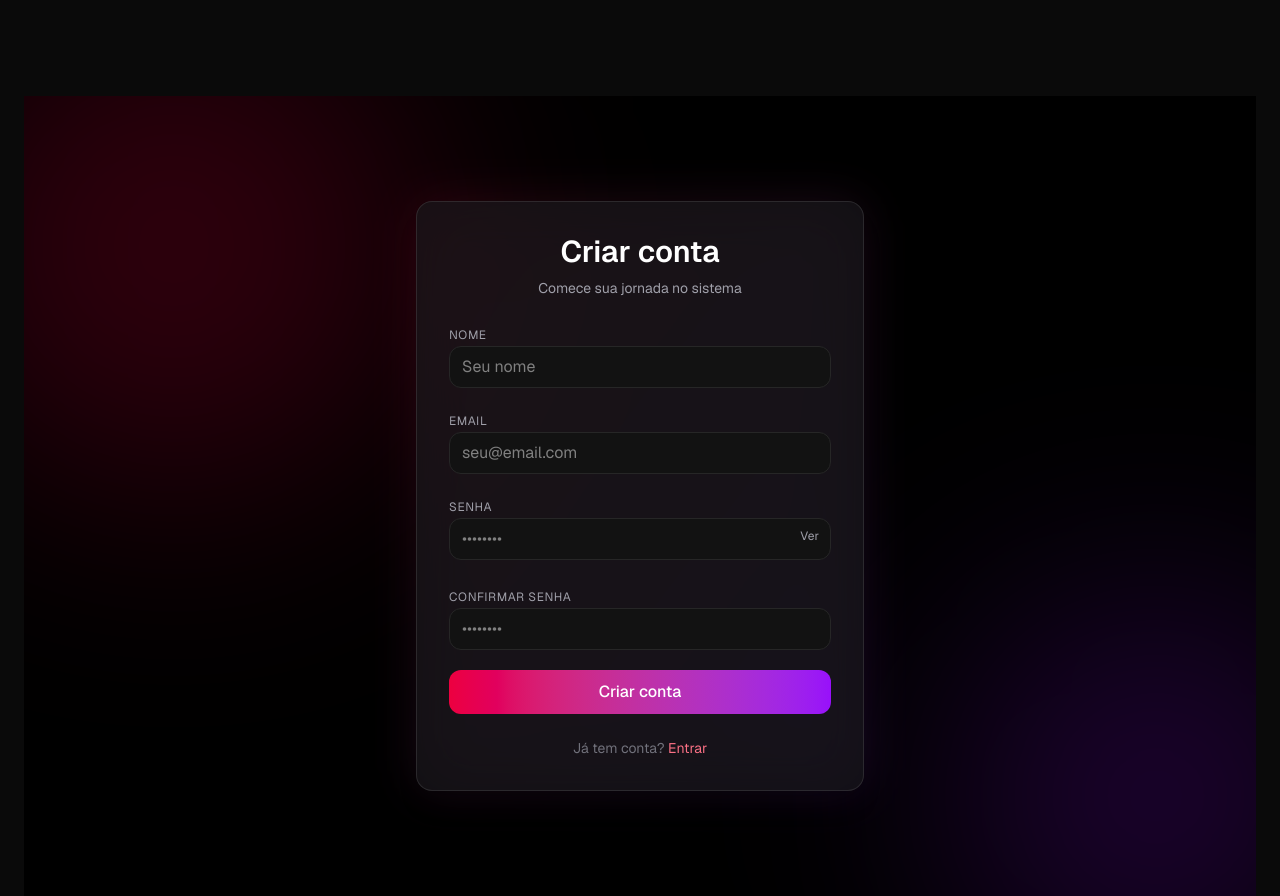
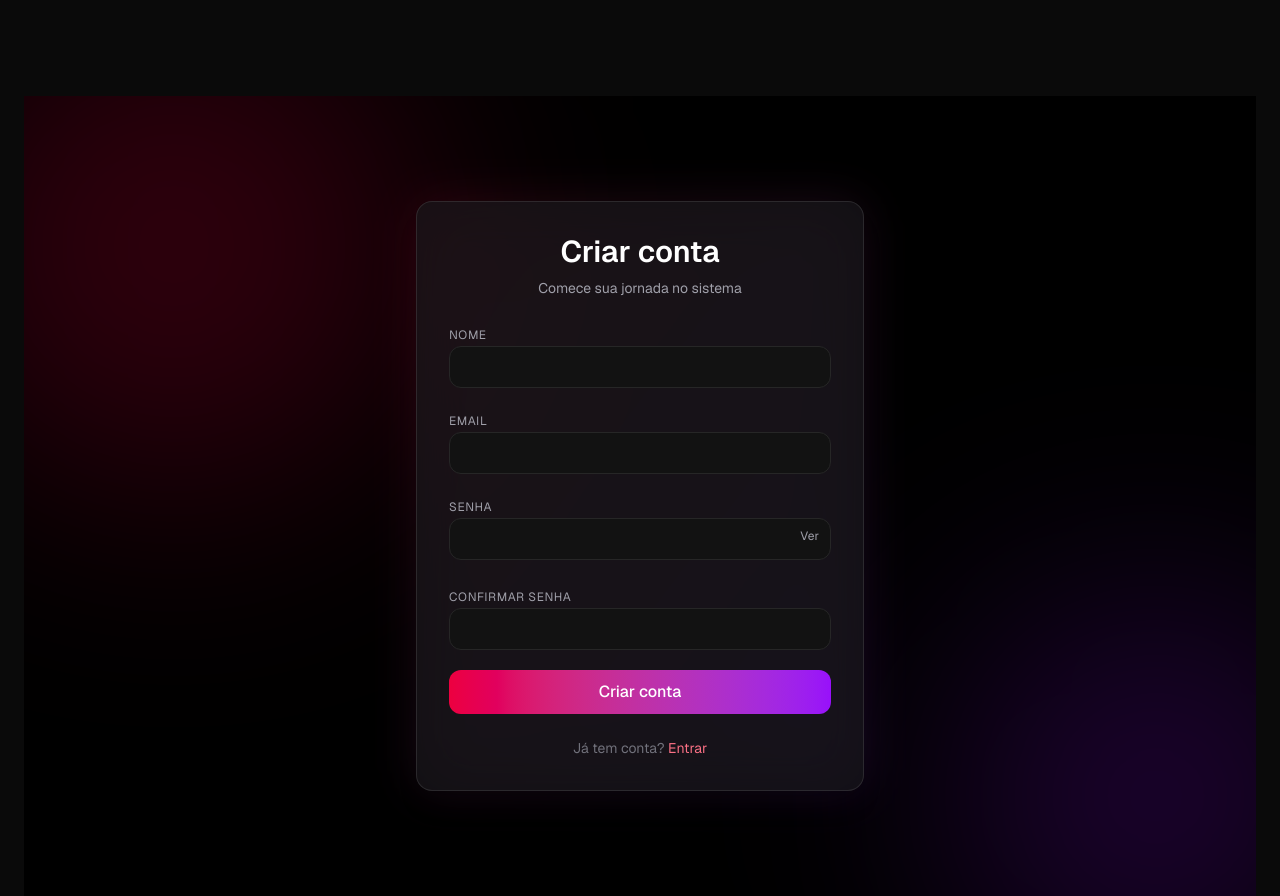
Before and after one commit to FelypeDantas/armazenador_de_fichas, a Next.js app: page /cadastrar in a window 1280 px wide. Built offline with nearby package versions, Linux system fonts and the light colour scheme; no server answers.

Commit message:
Update page.tsx

```diff
--- a/app/cadastrar/page.tsx
+++ b/app/cadastrar/page.tsx
@@ -1,36 +1,94 @@
 "use client";
 
-import { useState } from "react";
+import { useState, useCallback } from "react";
 
-export default function Cadastro() {
-  const [form, setForm] = useState({
+/* ─────────────────────────────
+   TYPES
+──────────────────────────── */
+
+type FormData = {
+  nome: string;
+  email: string;
+  senha: string;
+  confirmarSenha: string;
+};
+
+const defaultForm: FormData = {
   nome: "",
   email: "",
   senha: "",
   confirmarSenha: "",
-  });
+};
+
+/* ─────────────────────────────
+   PAGE
+──────────────────────────── */
+
+export default function Cadastro() {
+  const [form, setForm] = useState<FormData>(defaultForm);
 
   const [loading, setLoading] = useState(false);
-  const [erro, setErro] = useState("");
-  const [sucesso, setSucesso] = useState("");
+  const [erro, setErro] = useState<string | null>(null);
+  const [sucesso, setSucesso] = useState<string | null>(null);
   const [showPassword, setShowPassword] = useState(false);
 
-  function handleChange(e: React.ChangeEvent<HTMLInputElement>) {
-    setForm({ ...form, [e.target.name]: e.target.value });
+  /* ─────────────────────────────
+     HELPERS
+  ───────────────────────────── */
+
+  const resetMessages = () => {
+    setErro(null);
+    setSucesso(null);
+  };
+
+  const setError = (msg: string) => {
+    setErro(msg);
+    setSucesso(null);
+  };
+
+  const handleChange = useCallback(
+    (e: React.ChangeEvent<HTMLInputElement>) => {
+      const { name, value } = e.target;
+
+      setForm((prev) => ({
+        ...prev,
+        [name]: value,
+      }));
+    },
+    []
+  );
+
+  /* ─────────────────────────────
+     VALIDATION
+  ───────────────────────────── */
+
+  const validate = () => {
+    if (!form.nome || !form.email || !form.senha) {
+      return "Preencha todos os campos.";
     }
 
-  async function handleSubmit(e: React.FormEvent) {
-    e.preventDefault();
-    setErro("");
-    setSucesso("");
-
-    if (!form.nome || !form.email || !form.senha) {
-      setErro("Preencha todos os campos.");
-      return;
+    if (form.senha.length < 6) {
+      return "A senha deve ter pelo menos 6 caracteres.";
     }
 
     if (form.senha !== form.confirmarSenha) {
-      setErro("As senhas não coincidem.");
+      return "As senhas não coincidem.";
+    }
+
+    return null;
+  };
+
+  /* ─────────────────────────────
+     SUBMIT
+  ───────────────────────────── */
+
+  const handleSubmit = async (e: React.FormEvent) => {
+    e.preventDefault();
+    resetMessages();
+
+    const validationError = validate();
+    if (validationError) {
+      setError(validationError);
       return;
     }
 
@@ -43,8 +101,8 @@ export default function Cadastro() {
           "Content-Type": "application/json",
         },
         body: JSON.stringify({
-          nome: form.nome,
-          email: form.email,
+          nome: form.nome.trim(),
+          email: form.email.trim().toLowerCase(),
           senha: form.senha,
         }),
       });
@@ -52,23 +110,21 @@ export default function Cadastro() {
       const data = await res.json();
 
       if (!res.ok) {
-        setErro(data.error || "Erro ao cadastrar.");
-        return;
+        throw new Error(data.error || "Erro ao cadastrar.");
       }
 
       setSucesso("Conta criada com sucesso! 🎉");
-      setForm({
-        nome: "",
-        email: "",
-        senha: "",
-        confirmarSenha: "",
-      });
-    } catch {
-      setErro("Erro inesperado.");
+      setForm(defaultForm);
+    } catch (err: any) {
+      setError(err.message || "Erro inesperado.");
     } finally {
       setLoading(false);
     }
-  }
+  };
+
+  /* ─────────────────────────────
+     UI
+  ───────────────────────────── */
 
   return (
     <div className="min-h-screen flex items-center justify-center bg-black relative overflow-hidden px-4">
@@ -79,12 +135,11 @@ export default function Cadastro() {
 
       <div className="relative w-full max-w-md">
 
-        {/* Glow border */}
         <div className="absolute inset-0 rounded-2xl bg-gradient-to-br from-rose-500/20 to-purple-500/20 blur-xl opacity-60" />
 
         <div className="relative bg-zinc-900/70 backdrop-blur-xl border border-white/10 rounded-2xl p-8 space-y-6 shadow-xl">
 
-          {/* Header */}
+          {/* HEADER */}
           <div className="text-center space-y-2">
             <h1 className="text-3xl font-semibold text-white">
               Criar conta
@@ -94,7 +149,7 @@ export default function Cadastro() {
             </p>
           </div>
 
-          {/* Feedback */}
+          {/* FEEDBACK */}
           {erro && (
             <div className="bg-red-500/10 border border-red-500/30 text-red-400 text-sm p-3 rounded-lg">
               {erro}
@@ -107,77 +162,29 @@ export default function Cadastro() {
             </div>
           )}
 
-          {/* Form */}
+          {/* FORM */}
           <form onSubmit={handleSubmit} className="space-y-5">
 
-            {/* Nome */}
-            <div className="space-y-1">
-              <label className="text-xs text-zinc-400 uppercase tracking-wider">
-                Nome
-              </label>
-              <input
-                name="nome"
-                placeholder="Seu nome"
-                value={form.nome}
+            <Input label="Nome" name="nome" value={form.nome} onChange={handleChange} />
+            <Input label="Email" name="email" type="email" value={form.email} onChange={handleChange} />
+
+            <PasswordInput
+              label="Senha"
+              name="senha"
+              value={form.senha}
+              show={showPassword}
+              onToggle={() => setShowPassword((prev) => !prev)}
               onChange={handleChange}
-                className="w-full bg-zinc-800/60 border border-zinc-700/50 focus:border-rose-500 focus:ring-2 focus:ring-rose-500/20 outline-none rounded-lg px-4 py-2.5 transition"
-              />
-            </div>
-
-            {/* Email */}
-            <div className="space-y-1">
-              <label className="text-xs text-zinc-400 uppercase tracking-wider">
-                Email
-              </label>
-              <input
-                name="email"
-                type="email"
-                placeholder="seu@email.com"
-                value={form.email}
-                onChange={handleChange}
-                className="w-full bg-zinc-800/60 border border-zinc-700/50 focus:border-rose-500 focus:ring-2 focus:ring-rose-500/20 outline-none rounded-lg px-4 py-2.5 transition"
-              />
-            </div>
-
-            {/* Senha */}
-            <div className="space-y-1 relative">
-              <label className="text-xs text-zinc-400 uppercase tracking-wider">
-                Senha
-              </label>
-              <input
-                name="senha"
-                type={showPassword ? "text" : "password"}
-                placeholder="••••••••"
-                value={form.senha}
-                onChange={handleChange}
-                className="w-full bg-zinc-800/60 border border-zinc-700/50 focus:border-rose-500 focus:ring-2 focus:ring-rose-500/20 outline-none rounded-lg px-4 py-2.5 pr-12 transition"
             />
 
-              <button
-                type="button"
-                onClick={() => setShowPassword(!showPassword)}
-                className="absolute right-3 top-[34px] text-zinc-400 hover:text-white text-xs"
-              >
-                {showPassword ? "Ocultar" : "Ver"}
-              </button>
-            </div>
-
-            {/* Confirmar senha */}
-            <div className="space-y-1">
-              <label className="text-xs text-zinc-400 uppercase tracking-wider">
-                Confirmar senha
-              </label>
-              <input
+            <Input
+              label="Confirmar senha"
               name="confirmarSenha"
               type="password"
-                placeholder="••••••••"
               value={form.confirmarSenha}
               onChange={handleChange}
-                className="w-full bg-zinc-800/60 border border-zinc-700/50 focus:border-rose-500 focus:ring-2 focus:ring-rose-500/20 outline-none rounded-lg px-4 py-2.5 transition"
             />
-            </div>
 
-            {/* Botão */}
             <button
               type="submit"
               disabled={loading}
@@ -190,7 +197,6 @@ export default function Cadastro() {
             </button>
           </form>
 
-          {/* Footer */}
           <p className="text-center text-sm text-zinc-500">
             Já tem conta?{" "}
             <a href="/login" className="text-rose-400 hover:text-rose-300">
@@ -202,3 +208,67 @@ export default function Cadastro() {
     </div>
   );
 }
+
+/* ─────────────────────────────
+   INPUT COMPONENT
+──────────────────────────── */
+
+function Input({
+  label,
+  name,
+  value,
+  onChange,
+  type = "text",
+}: any) {
+  return (
+    <div className="space-y-1">
+      <label className="text-xs text-zinc-400 uppercase tracking-wider">
+        {label}
+      </label>
+      <input
+        name={name}
+        type={type}
+        value={value}
+        onChange={onChange}
+        className="w-full bg-zinc-800/60 border border-zinc-700/50 focus:border-rose-500 focus:ring-2 focus:ring-rose-500/20 outline-none rounded-lg px-4 py-2.5 transition"
+      />
+    </div>
+  );
+}
+
+/* ─────────────────────────────
+   PASSWORD INPUT
+──────────────────────────── */
+
+function PasswordInput({
+  label,
+  name,
+  value,
+  show,
+  onToggle,
+  onChange,
+}: any) {
+  return (
+    <div className="space-y-1 relative">
+      <label className="text-xs text-zinc-400 uppercase tracking-wider">
+        {label}
+      </label>
+
+      <input
+        name={name}
+        type={show ? "text" : "password"}
+        value={value}
+        onChange={onChange}
+        className="w-full bg-zinc-800/60 border border-zinc-700/50 focus:border-rose-500 focus:ring-2 focus:ring-rose-500/20 outline-none rounded-lg px-4 py-2.5 pr-12 transition"
+      />
+
+      <button
+        type="button"
+        onClick={onToggle}
+        className="absolute right-3 top-[34px] text-zinc-400 hover:text-white text-xs"
+      >
+        {show ? "Ocultar" : "Ver"}
+      </button>
+    </div>
+  );
+}
```
Lines whose indentation alone changed are shown as unchanged.
